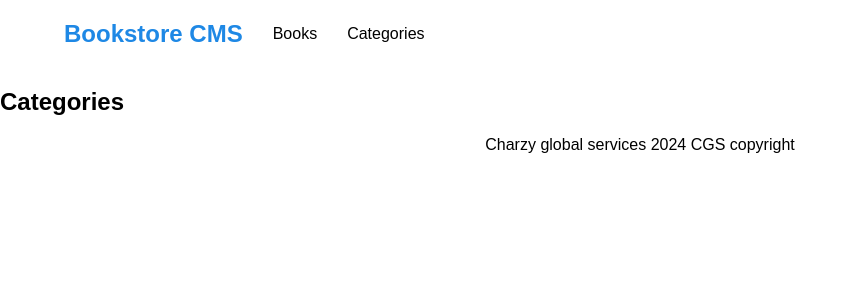
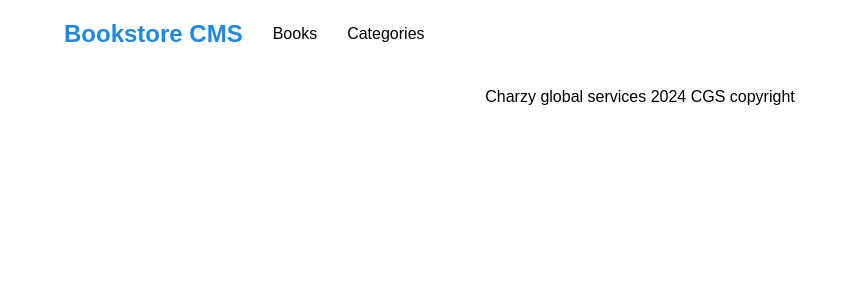
Before and after one commit to Charzy-1/Book-store-app, a React (Create React App) app: page /categories in a window 1280 px wide. Shown: the top 300 px of the page, without its empty margins (0-857 px from the left). Built offline with nearby package versions, Linux system fonts and the light colour scheme.

Commit message:
Modified categorypage to remove the h2

```diff
--- a/src/pages/CategoriesPage.js
+++ b/src/pages/CategoriesPage.js
@@ -2,7 +2,6 @@ import React from 'react';
 
 const CategoriesPage = () => (
   <div>
-    <h2>Categories</h2>
     <div>
       {/* Categories content */}
     </div>
```
